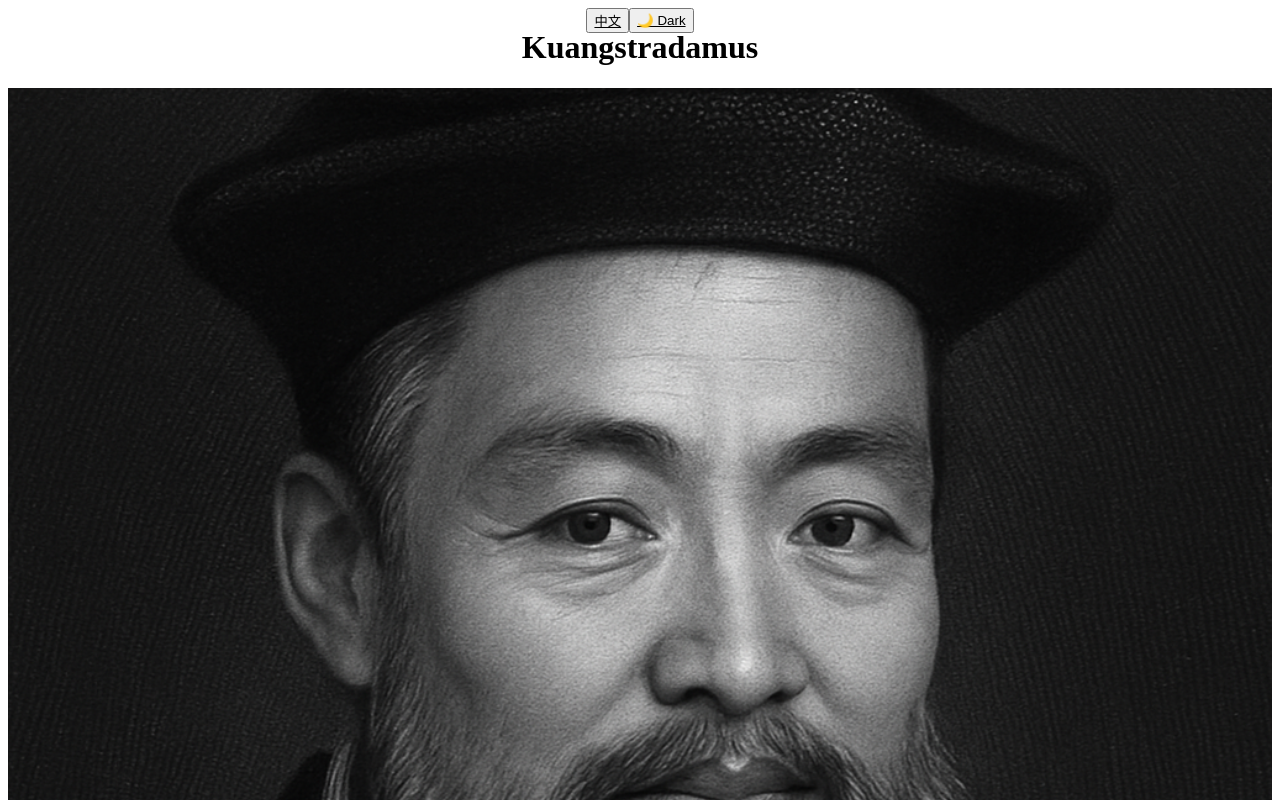
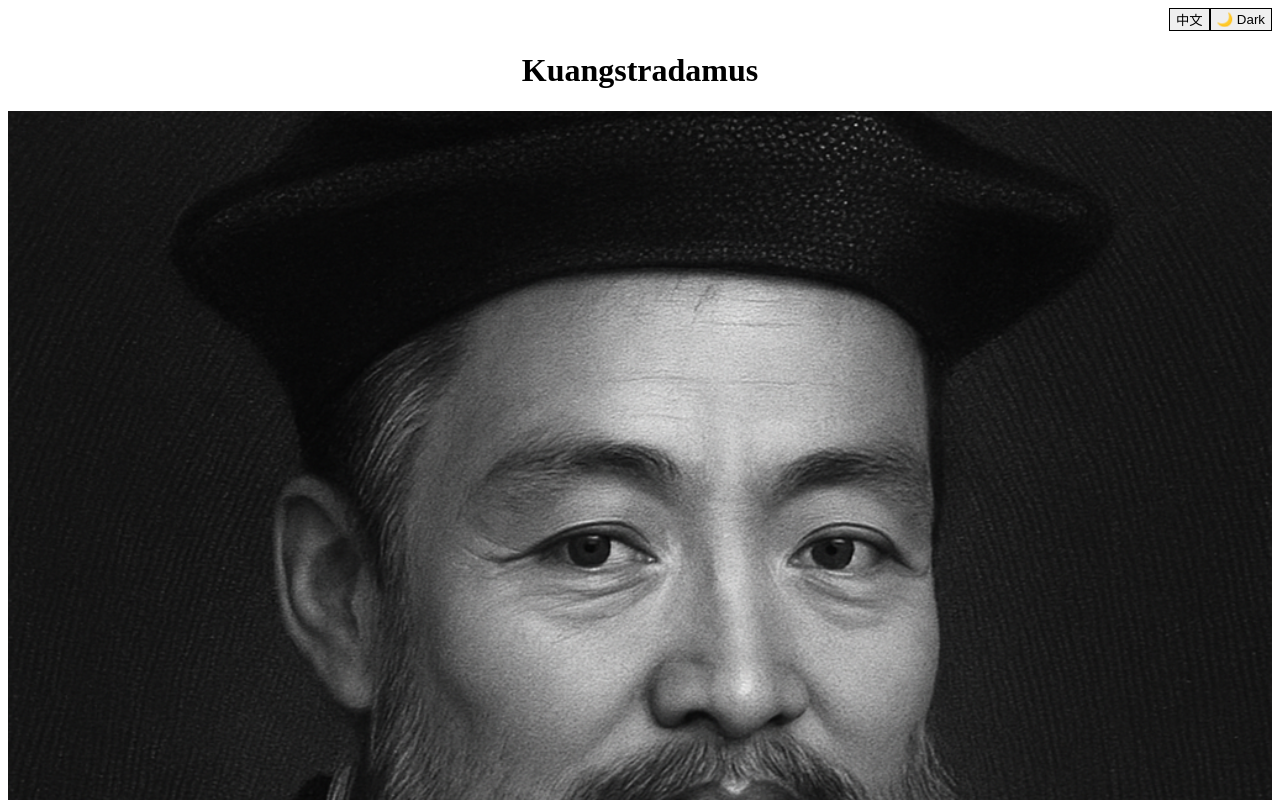
Before and after one commit to JonnyOKSer/kuangstradamus, a Next.js app in the folder kuang-frontend/: page / in a window 1280 px wide. Shown: the top 800 px of the page. Built offline with nearby package versions, Linux system fonts and the light colour scheme.

Commit message:
Enhance index page: fix dark mode toggle, improve button spacing and layout, streamline structure

```diff
--- a/kuang-frontend/pages/index.js
+++ b/kuang-frontend/pages/index.js
@@ -6,25 +6,20 @@ import Image from 'next/image'
 
 export default function Home() {
   const [lang, setLang] = useState('en')
+  const [dark, setDark] = useState(false)
   const [input, setInput] = useState('')
   const [messages, setMessages] = useState([])
-  const [darkMode, setDarkMode] = useState(false)
-
-  // Load dark mode preference from localStorage
-  useEffect(() => {
-    const stored = localStorage.getItem('darkMode')
-    if (stored === 'true') setDarkMode(true)
-  }, [])
-
-  // Toggle dark mode and persist
-  const toggleDarkMode = () => {
-    setDarkMode(prev => {
-      localStorage.setItem('darkMode', !prev)
-      return !prev
-    })
-  }
 
   const toggleLang = () => setLang(lang === 'en' ? 'zh' : 'en')
+  const toggleDark = () => setDark(!dark)
+
+  useEffect(() => {
+    if (dark) {
+      document.documentElement.classList.add('dark')
+    } else {
+      document.documentElement.classList.remove('dark')
+    }
+  }, [dark])
 
   const handleSubmit = async (e) => {
     e.preventDefault()
@@ -52,28 +47,23 @@ export default function Home() {
   }
 
   return (
-    <div className={`${darkMode ? 'dark' : ''}`}>
-      <div className="min-h-screen flex flex-col items-center justify-start px-4 py-8 bg-white text-black dark:bg-black dark:text-white transition-colors duration-300">
+    <div className="min-h-screen flex flex-col items-center justify-start p-4 bg-white dark:bg-black text-black dark:text-white transition-colors duration-300">
       <Head>
         <title>{lang === 'en' ? 'Kuangstradamus' : '诺查丹玛斯'}</title>
       </Head>
 
-        <div className="w-full max-w-4xl flex flex-col items-center relative">
-          {/* Language + Dark Mode Toggle */}
-          <div className="absolute right-0 top-0 flex gap-2">
-            <button onClick={toggleLang} className="text-sm underline">
+      {/* Top toggles */}
+      <div className="flex gap-2 mb-4 self-end">
+        <button onClick={toggleLang} className="border px-2 py-1 rounded text-sm">
           {lang === 'en' ? '中文' : 'EN'}
         </button>
-            <button
-              onClick={toggleDarkMode}
-              className="text-sm underline"
-            >
-              {darkMode ? '☀️ Light' : '🌙 Dark'}
+        <button onClick={toggleDark} className="border px-2 py-1 rounded text-sm">
+          🌙 {dark ? 'Light' : 'Dark'}
         </button>
       </div>
 
       {/* Title */}
-          <h1 className="text-3xl font-extrabold mb-6 text-center">
+      <h1 className="text-3xl font-bold mb-6 text-center">
         {lang === 'en' ? 'Kuangstradamus' : '诺查丹玛斯'}
       </h1>
 
@@ -85,20 +75,20 @@ export default function Home() {
           width={500}
           height={600}
           layout="responsive"
-              className="rounded-lg"
+          className="rounded-lg shadow-md"
           unoptimized
         />
       </div>
 
       {/* Chat thread */}
-          <div className="w-full max-w-2xl flex-1 overflow-y-auto mb-6 space-y-2">
+      <div className="w-full max-w-md flex-1 overflow-y-auto mb-4 space-y-2">
         {messages.map((msg, i) => (
           <div
             key={i}
-                className={`p-3 rounded-md whitespace-pre-wrap ${
+            className={`p-2 rounded ${
               msg.role === 'user'
-                    ? 'bg-gray-200 text-left dark:bg-gray-700'
-                    : 'bg-blue-100 text-right dark:bg-blue-900'
+                ? 'bg-gray-200 dark:bg-gray-800 text-left'
+                : 'bg-blue-100 dark:bg-blue-900 text-right'
             }`}
           >
             {msg.content}
@@ -106,26 +96,24 @@ export default function Home() {
         ))}
       </div>
 
-          {/* Input + Button */}
-          <form onSubmit={handleSubmit} className="w-full max-w-2xl flex flex-col gap-3">
+      {/* Chat input and button */}
+      <form onSubmit={handleSubmit} className="w-full max-w-[900px] mx-auto flex flex-col gap-3">
         <textarea
           value={input}
           onChange={(e) => setInput(e.target.value)}
           placeholder="[Test Mode Only, Use 2021 Players] Ex: Christian McCaffrey and Alvin Kamara for Blake Bortles and Antonio Brown"
           rows={4}
-              className="w-full px-4 py-3 border border-gray-300 dark:border-gray-600 rounded-lg shadow-sm resize-none bg-white dark:bg-gray-800 focus:outline-none focus:ring-2 focus:ring-fndm-green transition-all duration-200"
+          className="w-full border border-gray-400 dark:border-gray-600 rounded p-3 resize-none shadow-md focus:outline-none focus:ring-2 focus:ring-fndm-green bg-white dark:bg-gray-900"
         />
         <div className="flex justify-end">
           <button
             type="submit"
-                className="bg-black dark:bg-white text-white dark:text-black px-6 py-2 rounded-md hover:opacity-90 shadow-lg transition-all duration-200 focus:ring-2 focus:ring-offset-2 focus:ring-fndm-green"
+            className="bg-black dark:bg-white text-white dark:text-black px-6 py-3 rounded hover:opacity-90 transition-all duration-200 shadow-md font-semibold"
           >
             ✨ Summon the Prophecy
           </button>
         </div>
       </form>
     </div>
-      </div>
-    </div>
   )
 }
```
Lines whose indentation alone changed are shown as unchanged.
